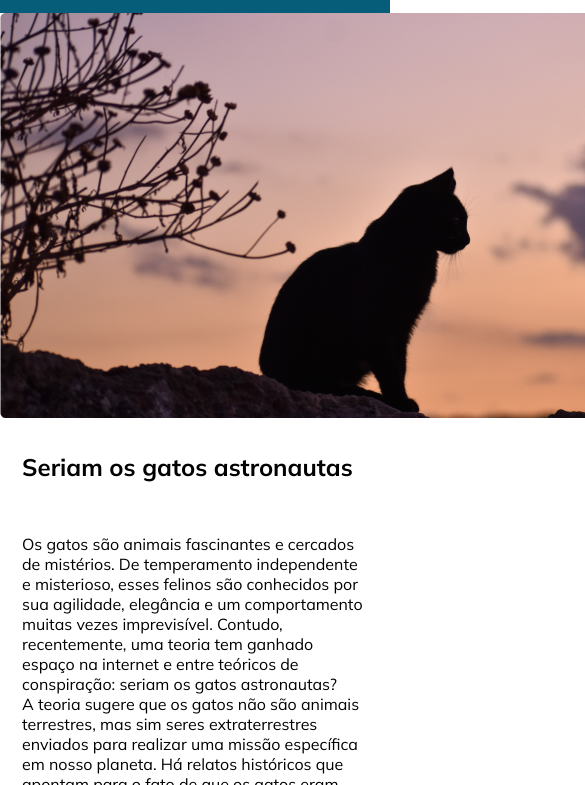
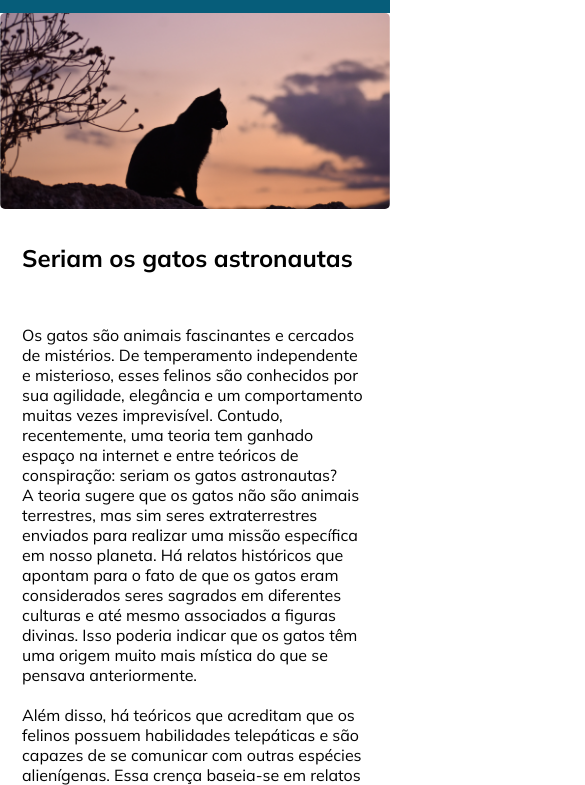
Before and after one commit to IFreitasMendes/Exp---Projeto-6---Desafio-Blog-de-Gatos, a plain HTML site: page index.html in a window 390 px wide. Shown: the part 59-844 px from the top of the page, 585 px wide, since content can reach past the window. Drawn offline with Linux system fonts and the light colour scheme.

Commit message:
[Mobile] Conversão da estrutura de Display para Grid

```diff
--- a/index.html
+++ b/index.html
@@ -11,7 +11,7 @@
   <link href="https://fonts.googleapis.com/css2?family=Mulish:ital,wght@0,200..1000;1,200..1000&display=swap" rel="stylesheet">
 </head>
 <body>
-  <div class="page">
+  <div class="pagina">
     <header>
       <img src="/assets/logo.png" alt="" class="logo">
 
@@ -26,7 +26,7 @@
     </header>
 
     <main>
-      <img src="/assets/ImagemPrincipal.png" alt="">
+      <img class="imgprincipal" src="/assets/ImagemPrincipal.png" alt="">
 
       <div class="main-article">
 
--- a/style.css
+++ b/style.css
@@ -21,14 +21,30 @@ h1{
   font-size: 2.4rem;
 }
 
+.pagina {
+  height: 100vh;
+  width: 100%;
+  display: grid;
+  grid-template-columns: 1fr 1fr 1fr;
+  grid-template-rows: 1fr 2fr 1fr;
+
+  /* margin-inline: auto; */
+}
 /* -----------------HEADER----------------- */
 header{
+  height: 7.2rem;
+  width: 100%;
+  grid-column: 1/4;
+
   background: var(--cor1);
   display: flex;
   justify-content: space-between;
   align-items: center;
   padding: 1.6rem 2.8rem;
+
+
 }
+
 .logo{
   width: 40px;
   height: 40px;
@@ -43,6 +59,7 @@ form label {
   font-weight: 600;
   color: rgb(255, 255, 255);
 }
+
 form input{
   width: 24.1rem;
   height: 4.0rem;
@@ -55,7 +72,18 @@ form input{
   width: 42px;
   border-radius: 20px;
 }
+
 /* -----------------MAIN----------------- */
+main{
+  grid-column: 1/4;
+}
+
+.imgprincipal {
+  border-radius: .5rem;
+  width: 100%;
+  max-width: 80.3rem;
+
+}
 
 .main-article{
   padding: 0 2.2rem;
@@ -97,13 +125,15 @@ figure h2 {
 figcaption p{
   font-size: 1.4rem;
 }
+
 /* -----------------FOOTER----------------- */
-footer{
+footer {
+  height: 6.4rem;
+  grid-column: 1/4;
+
   background: var(--cor2);
 
-  height: 6.4rem;
   padding-block: 2.6rem;
-
   text-align: center;
 }
 
```
